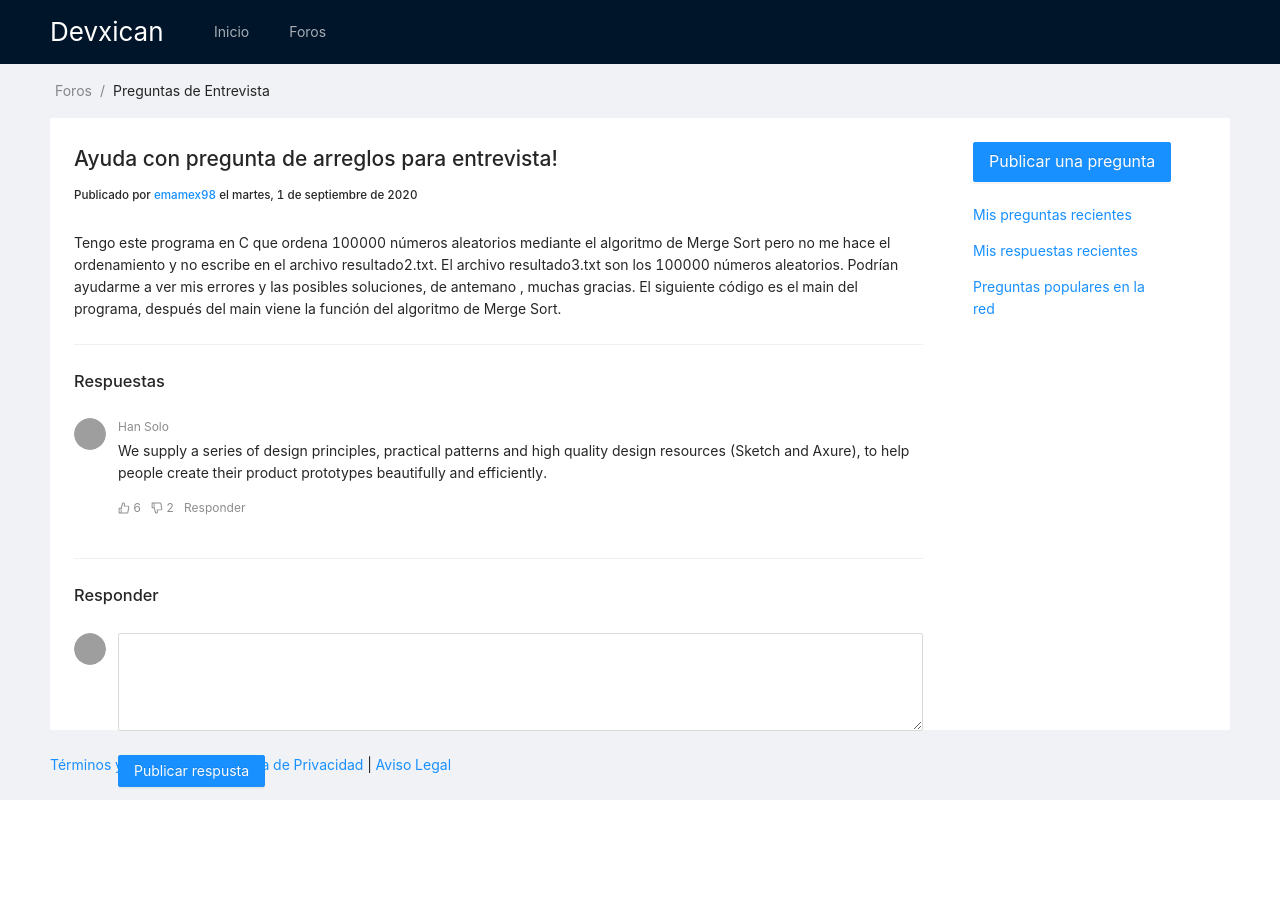
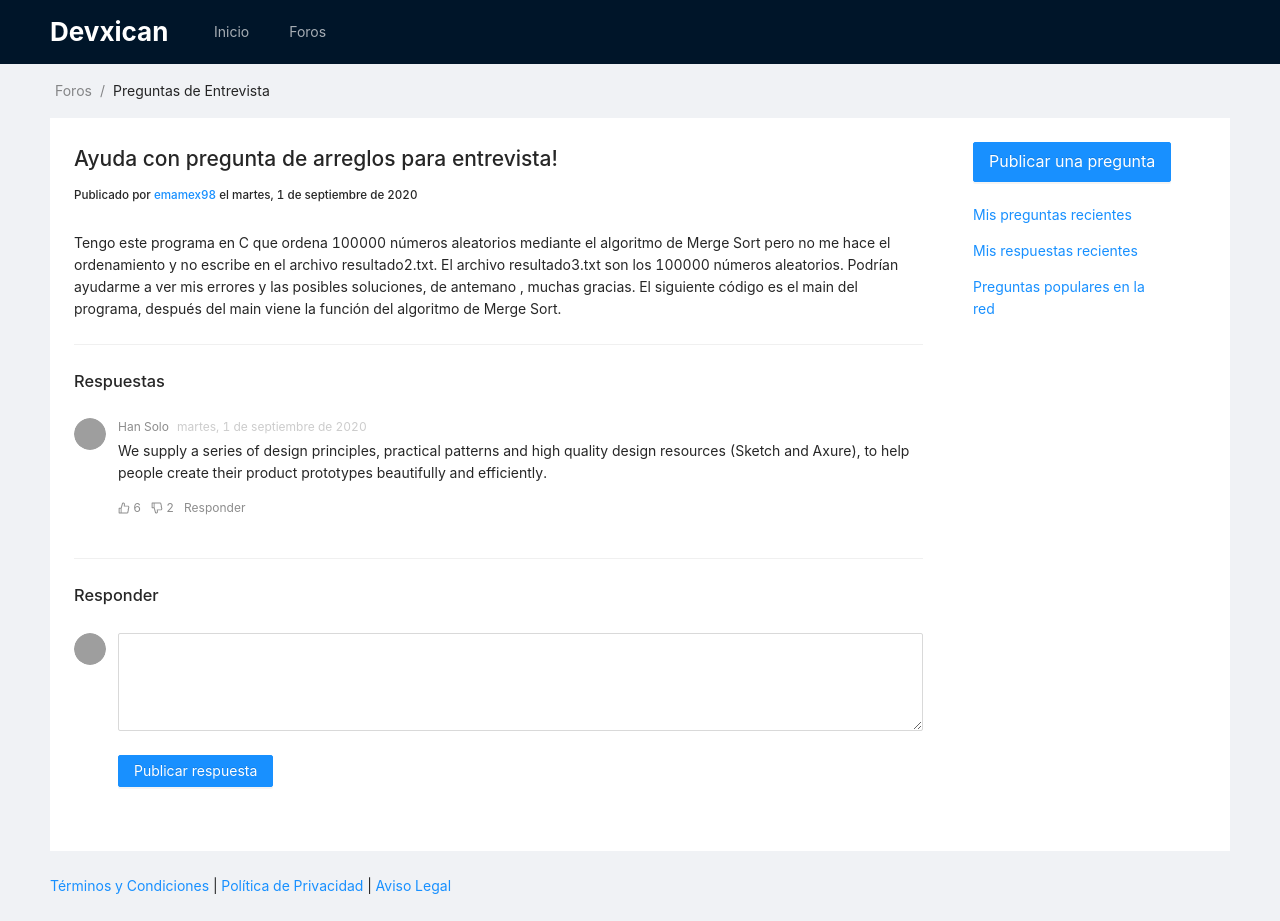
Before and after one commit to lchrios/devxican_front, a React (Create React App) app: page /pregunta/10 in a window 1280 px wide. Before the commit the page ends 851 px from the top, so only its background shows below. Built offline with nearby package versions, Linux system fonts and the light colour scheme; grey boxes are pictures that could not be loaded.

Commit message:
Enhancements to existing views

```diff
--- a/src/App.js
+++ b/src/App.js
@@ -13,18 +13,23 @@ const { Header, Footer, Content } = Layout;
 export const App = (props) => {
   return (
     <div className="App">
-      <Layout style={{height:"100vh"}}>
+      <Router>
+      <Layout>
         <Header>
-          <div className="logo" style={{color: "white"}}>
-            Devxican
+          <div className="logo">
+            <Link to="/" style={{color: "white", fontWeight: "bold"}}>Devxican</Link>
           </div>
           <Menu theme="dark" mode="horizontal">
-            <Menu.Item key="1">Inicio</Menu.Item>
-            <Menu.Item key="2">Foros</Menu.Item>
+            <Menu.Item key="1">
+              <Link to="/">Inicio</Link>
+            </Menu.Item>
+            <Menu.Item key="2">
+              <Link to="/foros">Foros</Link>
+            </Menu.Item>
           </Menu>
         </Header>
         <Content>
-          <Router>
+
             <Switch>
               <Route path="/pregunta/:id">
                 <QuestionDetails />
@@ -33,11 +38,11 @@ export const App = (props) => {
                 <Home />
               </Route>
             </Switch>
-          </Router>
+
         </Content>
         <Footer><a>Términos y Condiciones</a> | <a>Política de Privacidad</a> | <a>Aviso Legal</a></Footer>
       </Layout>
-
+      </Router>
     </div>
   );
 }
--- a/src/components/Home.js
+++ b/src/components/Home.js
@@ -1,5 +1,5 @@
 import React from 'react';
-import { Layout, Breadcrumb, List, Avatar, Button, Row, Col } from 'antd';
+import { Layout, List, Avatar, Button, Row, Col } from 'antd';
 
 const { Content } = Layout;
 
@@ -8,28 +8,28 @@ export const Home = () => {
     const data = [
         {
           title: '¿Cómo validar para que solo puedan ingresar datos flotantes?',
-          description: 'Lorem ipsum dolor sit amet, consectetur adipiscing elit. Curabitur eget lacus eu tellus pharetra auctor. Nulla maximus aliquam nunc. Donec dictum hendrerit nisl, non tempor urna laoreet fringilla.'
+          description: 'Lorem ipsum dolor sit amet, consectetur adipiscing elit. Curabitur eget lacus eu tellus pharetra auctor. Nulla maximus aliquam nunc. Donec dictum hendrerit nisl, non tempor urna laoreet fringilla.',
+          id: '12'
         },
         {
           title: '¿Cómo puedo obtener la información de un Stream?',
-          description: 'Lorem ipsum dolor sit amet, consectetur adipiscing elit. Curabitur eget lacus eu tellus pharetra auctor. Nulla maximus aliquam nunc. Donec dictum hendrerit nisl, non tempor urna laoreet fringilla.'
+          description: 'Lorem ipsum dolor sit amet, consectetur adipiscing elit. Curabitur eget lacus eu tellus pharetra auctor. Nulla maximus aliquam nunc. Donec dictum hendrerit nisl, non tempor urna laoreet fringilla.',
+          id: '11'
         },
         {
           title: 'Regresión lineal simple con JavaScript TensorFlow',
-          description: 'Lorem ipsum dolor sit amet, consectetur adipiscing elit. Curabitur eget lacus eu tellus pharetra auctor. Nulla maximus aliquam nunc. Donec dictum hendrerit nisl, non tempor urna laoreet fringilla.'
+          description: 'Lorem ipsum dolor sit amet, consectetur adipiscing elit. Curabitur eget lacus eu tellus pharetra auctor. Nulla maximus aliquam nunc. Donec dictum hendrerit nisl, non tempor urna laoreet fringilla.',
+          id: '10'
         },
         {
           title: 'Ayuda con pregunta de arreglos para entrevista!',
-          description: 'Lorem ipsum dolor sit amet, consectetur adipiscing elit. Curabitur eget lacus eu tellus pharetra auctor. Nulla maximus aliquam nunc. Donec dictum hendrerit nisl, non tempor urna laoreet fringilla.'
+          description: 'Lorem ipsum dolor sit amet, consectetur adipiscing elit. Curabitur eget lacus eu tellus pharetra auctor. Nulla maximus aliquam nunc. Donec dictum hendrerit nisl, non tempor urna laoreet fringilla.',
+          id: '9'
         },
       ];
 
     return (
         <div>
-
-            {/* <Breadcrumb style={{ margin: '16px 0' }}>
-                <Breadcrumb.Item>Home</Breadcrumb.Item>
-            </Breadcrumb> */}
 
             <Content style={{ padding: '0 50px' }}>
 
@@ -46,11 +46,11 @@ export const Home = () => {
                                 dataSource={data}
                                 renderItem={item => (
                                 <List.Item
-                                    actions={[<a key="list-loadmore-edit">Ver pregunta</a>]}
+                                    actions={[<a key="list-loadmore-edit" href={'/pregunta/' + item.id} >Ver pregunta</a>]}
                                 >
                                     <List.Item.Meta
                                     avatar={<Avatar src="https://zos.alipayobjects.com/rmsportal/ODTLcjxAfvqbxHnVXCYX.png" />}
-                                    title={<a>{item.title}</a>}
+                                    title={<a href={'/pregunta/' + item.id}>{item.title}</a>}
                                     description={item.description}
                                     />
                                 </List.Item>
--- a/src/components/QuestionDetails.js
+++ b/src/components/QuestionDetails.js
@@ -30,20 +30,20 @@ export const QuestionDetails = () => {
           </Form.Item>
           <Form.Item>
             <Button htmlType="submit" type="primary">
-              Publicar respusta
+              Publicar respuesta
             </Button>
           </Form.Item>
         </>
     );
 
     const actions = [
-        <Tooltip key="comment-basic-like" title="Like">
+        <Tooltip key="comment-basic-like" title="Me gusta">
           <span>
             {createElement(action === 'liked' ? LikeFilled : LikeOutlined)}
             <span className="comment-action"> {likes}</span>
           </span>
         </Tooltip>,
-        <Tooltip key="comment-basic-dislike" title="Dislike">
+        <Tooltip key="comment-basic-dislike" title="No me gusta">
           <span>
             {createElement(action === 'disliked' ? DislikeFilled : DislikeOutlined)}
             <span className="comment-action"> {dislikes}</span>
@@ -94,11 +94,7 @@ export const QuestionDetails = () => {
                                     and efficiently.
                                     </p>
                                 }
-                                // datetime={
-                                //     //<Tooltip title={moment().format('YYYY-MM-DD HH:mm:ss')}>
-                                //     //<span>{moment().fromNow()}</span>
-                                //     //</Tooltip>
-                                // }
+                                datetime={<span>{date}</span>}
                                 />
 
                             <Divider />
```
